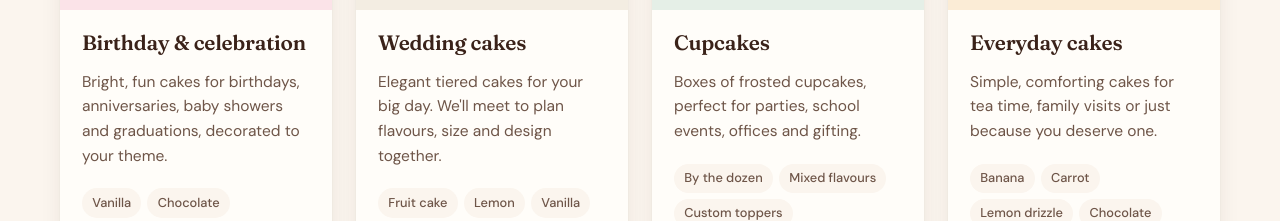
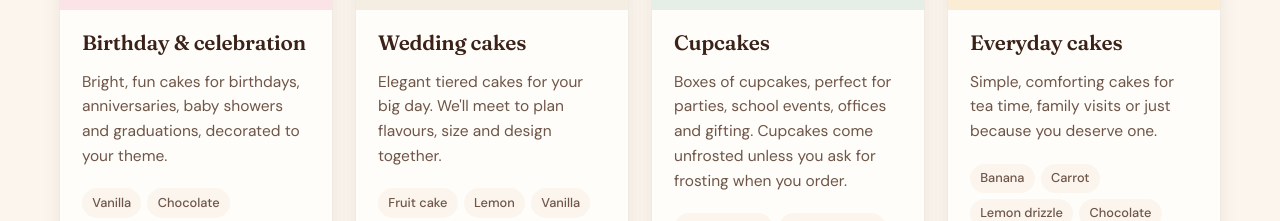
Before and after one commit to sujjas/lilelus, a plain HTML site: page index.html in a window 1280 px wide. Shown: the part 1231-1452 px from the top of the page. Drawn offline with Linux system fonts and the light colour scheme.

Commit message:
Say cupcakes come unfrosted unless frosting is requested
Update the cupcake card description so customers know to ask for frosting when they order.

```diff
--- a/index.html
+++ b/index.html
@@ -206,7 +206,7 @@
             </div>
             <div class="card-body">
               <h3>Cupcakes</h3>
-              <p>Boxes of frosted cupcakes, perfect for parties, school events, offices and gifting.</p>
+              <p>Boxes of cupcakes, perfect for parties, school events, offices and gifting. Cupcakes come unfrosted unless you ask for frosting when you order.</p>
               <ul class="tags"><li>By the dozen</li><li>Mixed flavours</li><li>Custom toppers</li></ul>
               <button class="btn btn-card" data-product="Cupcakes">Order this</button>
             </div>
```
